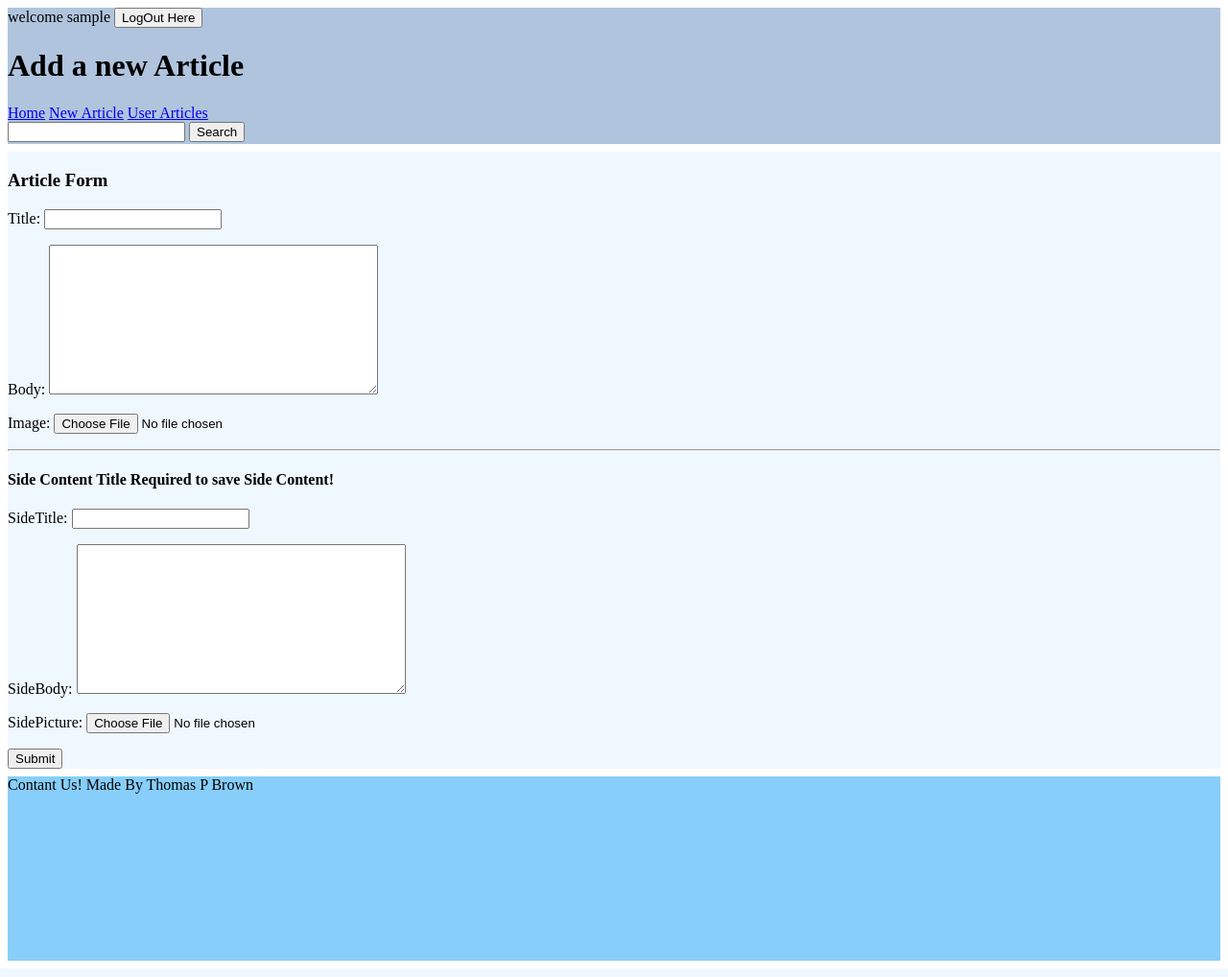
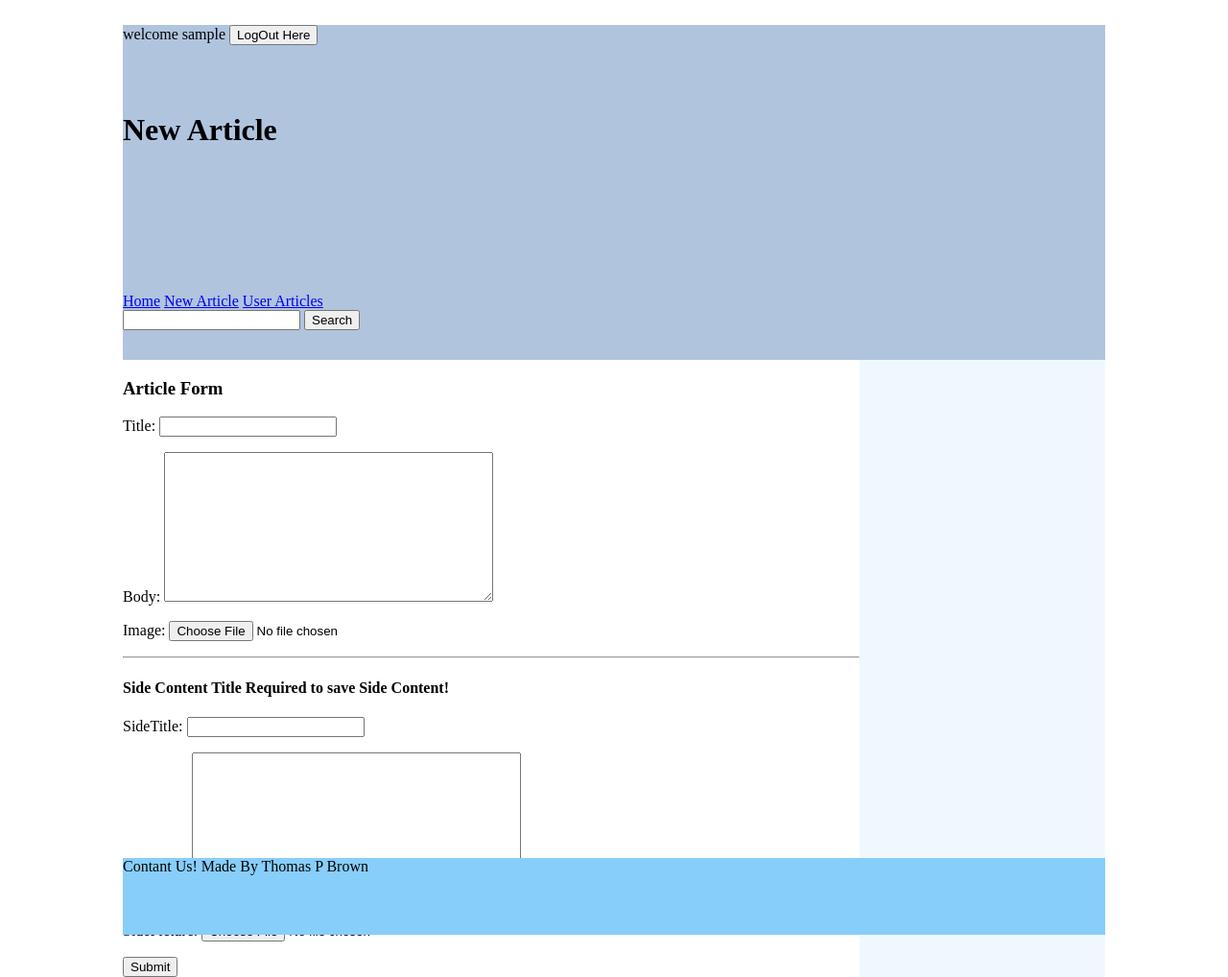
Before and after one commit to tdude0175/Django-Project, a Django app: page /NewArticle/ in a window 1280 px wide. Shown: the whole page at 96% size. Run offline with Django 3.2, Linux system fonts and the light colour scheme; the visitor is signed in with stand-in values (Sample User, id 1).

Commit message:
met functionality requirements working on css requirements

```diff
--- a/WikiApp/models.py
+++ b/WikiApp/models.py
@@ -16,7 +16,7 @@ class WikiEditorModel(models.Model):
 
 class WikiArticleModel(models.Model):
     Title = models.CharField(max_length=200)
-    Body = models.TextField(max_length=5000)
+    Body = models.TextField(max_length=1000)
     Image = models.ImageField(upload_to='media' , null=True, blank=True)
     DateCreated = models.DateField(auto_now_add=True)
     LastEdited = models.DateTimeField(auto_now=True)
--- a/WikiApp/static/WikiApp/css/base.css
+++ b/WikiApp/static/WikiApp/css/base.css
@@ -1,9 +1,9 @@
 body
 {
+    margin: 2% 10%;
     display: grid;
     grid-template-columns:repeat(20,1fr);
-    grid-template-rows:repeat(20,1fr);
-    grid-gap: 0.5em;
+    grid-template-rows: 20% repeat(19,1fr);
 }
 
 
@@ -11,18 +11,52 @@ header
 {
     background: lightsteelblue;
     grid-column: 1/21;
-    grid-row: 1/4;
+    grid-row: 1/6;
+    position: static;
+    display: grid;
+    grid-template-rows: repeat(5,1fr);
 }
+
+.AccountLogin
+{
+    grid-row: 1;
+}
+.Header
+{
+    grid-row: 2/4;
+}
+
+.NavBar
+{
+    grid-row: 5;
+}
+
 section
 {
-    background: aliceblue;
+    display: grid;
     grid-column: 1/21;
-    grid-row: 4/17;
+    grid-row: 6/19;
+    grid-template-columns:repeat(20,1fr);
+}
+
+.Content
+{
+    grid-column:1/16;
+}
+
+.SideContent
+{
+    background:aliceblue ;
+    grid-column: 16/21;
 }
 
 footer
 {
     background: lightskyblue;
     grid-column: 1/21;
-    grid-row: 17/21;
+    grid-row: 19/21;
 }
+.ArticleShort
+{
+    background: lightyellow;
+}
--- a/WikiApp/templates/WikiApp/DeleteArticle.html
+++ b/WikiApp/templates/WikiApp/DeleteArticle.html
@@ -4,5 +4,5 @@
 Deleted Page
 {% endblock header %}
 {% block content %}
-<h1>Article Sucessfully Deleted</h1>
+<h1 class="Content">Article Sucessfully Deleted</h1>
 {% endblock content %}
--- a/WikiApp/templates/WikiApp/EditArticle.html
+++ b/WikiApp/templates/WikiApp/EditArticle.html
@@ -5,13 +5,13 @@ Editor page
 
 {% endblock header %}
 {% block content %}
-<form method="post" enctype="multipart/form-data">
+<form class="Content" method="post" enctype="multipart/form-data">
     {% csrf_token %}
     {{articleForm.as_p}}
     <button>Submit</button>
 </form>
 
-<div id="SideContentTable">
+<div class="SideContent" id="SideContentTable">
     <table border="1">
         <tr>
             <th>Side Content</th>
--- a/WikiApp/templates/WikiApp/EditSideContent.html
+++ b/WikiApp/templates/WikiApp/EditSideContent.html
@@ -5,7 +5,7 @@ Edit Side Content
 {% endblock header %}
 
 {% block content %}
-<form method="post" enctype="multipart/form-data">
+<form class="Content" method="post" enctype="multipart/form-data">
     {% csrf_token %}
     {{ sideContentForm.as_p }}
     <button>Submit</button>
@@ -13,5 +13,5 @@ Edit Side Content
 {% if request.method == 'POST' %}
 <h1>Side Content Saved!</h1>
 {% endif %}
-<a href="{% url 'EditArticle' article.id %}">Return To Article Edit Page</a>
+<a class="SideContent" href="{% url 'EditArticle' article.id %}">Return To Article Edit Page</a>
 {% endblock content %}
--- a/WikiApp/templates/WikiApp/NewArticle.html
+++ b/WikiApp/templates/WikiApp/NewArticle.html
@@ -1,11 +1,11 @@
 {% extends 'WikiApp/base.html' %}
 
 {% block header %}
-Add a new Article
+New Article
 {% endblock header %}
 
 {% block content %}
-<form method="post" enctype="multipart/form-data">
+<form class="Content" method="post" enctype="multipart/form-data">
     {% csrf_token %}
     <h3>Article Form</h3>
     {{Articleform.as_p}}
@@ -14,4 +14,7 @@ Add a new Article
     {{SideContentform.as_p}}
     <button>Submit</button>
 </form>
+<div class="SideContent">
+
+</div>
 {% endblock content %}
--- a/WikiApp/templates/WikiApp/NewSideContent.html
+++ b/WikiApp/templates/WikiApp/NewSideContent.html
@@ -5,9 +5,10 @@ Edit Side Content
 {% endblock header %}
 
 {% block content %}
-<form method="post" enctype="multipart/form-data">
+<form class="Content" method="post" enctype="multipart/form-data">
     {% csrf_token %}
     {{ sideContentForm.as_p }}
     <button>Submit</button>
 </form>
+<a class="SideContent" href="{% url 'EditArticle' article.id %}">Return To Article Edit Page</a>
 {% endblock content %}
--- a/WikiApp/templates/WikiApp/NewUser.html
+++ b/WikiApp/templates/WikiApp/NewUser.html
@@ -5,7 +5,7 @@
 {{UserForm.errors}}
 {% endif %}
 
-<form action="{% url 'SaveNewUser' %}"method="post">
+<form class="Content" action="{% url 'SaveNewUser' %}"method="post">
     {% csrf_token %}
     {{UserForm.as_p}}
     <button>Submit</button>
--- a/WikiApp/templates/WikiApp/UserArticleList.html
+++ b/WikiApp/templates/WikiApp/UserArticleList.html
@@ -1,6 +1,7 @@
 {% extends 'WikiApp/base.html' %}
 
 {% block content %}
+<div class="Content">
 <h1>Users List Of articles</h1>
 {% for article in articleList %}
 <a href="{% url 'ReadArticle' article.id %}">{{article.Title}}</a>
@@ -9,4 +10,5 @@
 
 <p>{{article.Body|slice:':50'}} . . .</p>
 {% endfor %}
+</div>
 {% endblock content %}
--- a/WikiApp/templates/WikiApp/base.html
+++ b/WikiApp/templates/WikiApp/base.html
@@ -8,6 +8,7 @@
 </head>
 <body>
 <header>
+    <div class="AccountLogin">
     {% if user.is_authenticated %}
     welcome {{user.username}}
     <a href="{% url 'logout' %}"><button>LogOut Here</button></a>
@@ -15,13 +16,14 @@
     Welcome Please Log In
     <a href="{% url 'login' %}"><button>Log In Here</button></a>
     <a href="{% url 'NewUser' %}"><button>New User?</button></a>
-
     {% endif %}
-    <h1>
+    </div>
+    <h1 class="Header">
         {% block header %}
         Empty Header
         {% endblock header %}
     </h1>
+    <div class="NavBar">
     {% if user.is_authenticated %}
     <a href="{% url 'index' %}">Home</a>
     <a href="{% url 'NewArticle' %}">New Article</a>
@@ -34,12 +36,15 @@
         <input type="text"name="SearchText">
         <button>Search</button>
     </form>
+    </div>
 </header>
+
 <section>
     {% block content %}
     <h1>Beep boop beep</h1>
     {% endblock content %}
 </section>
+
 <footer>
 Contant Us!
     <span>Made By Thomas P Brown</span>
--- a/WikiApp/views.py
+++ b/WikiApp/views.py
@@ -153,7 +153,8 @@ def NewSideContent(request, articleID):
         return redirect('index')
     context = \
         {
-            'sideContentForm': SideContent
+            'sideContentForm': SideContent,
+            'article':ArticleToLink
         }
     return render(request, 'WikiApp/NewSideContent.html', context)
 
```
Also changed, not shown: WikiApp/templates/WikiApp/ReadArticle.html (+13 -3 lines), WikiApp/templates/WikiApp/SearchWiki.html (+8 -3 lines), WikiApp/templates/WikiApp/index.html (+11 -1 lines), WikiApp/migrations/0010_auto_20190315_1559.py (added), WikiApp/migrations/0011_auto_20190315_1629.py (added), media/media/Screenshot_from_2019-02-11_16-09-15_SSIGjE7.png (added).
